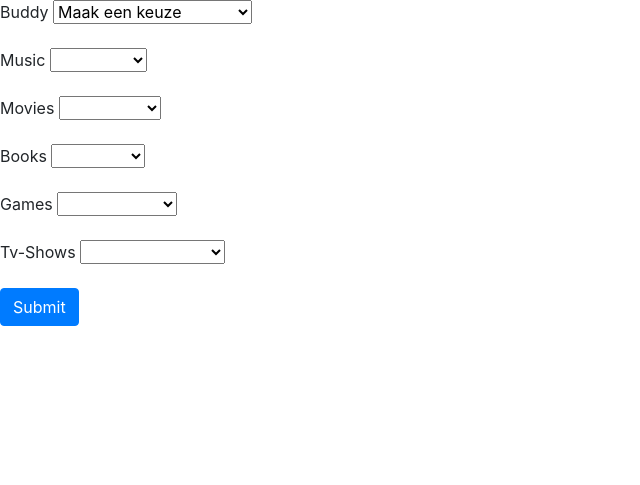
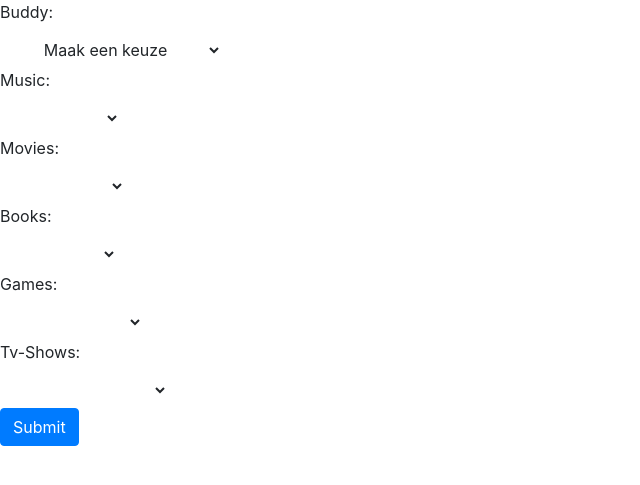
Before and after one commit to GlennVanLaere/PHP-project, a PHP site: page /tags.php in a window 1280 px wide. Shown: the top 485 px of the page, without its empty margins (0-640 px from the left). Run offline with PHP 8.4, Linux system fonts and the light colour scheme; a user stored in the database is signed in; data comes from the database, SQL or seed files in the repository.

Commit message:
Update tags.php
bootstrap toegevoegd

```diff
--- a/tags.php
+++ b/tags.php
@@ -41,17 +41,17 @@
         </div>
     <?php endif; ?>
     <form action="" method="POST">
-    <div class="form-group">
-        <label for="buddy">Buddy</label>
-        <select name="buddy">
+    <div class="dropdown">
+    <label for="buddy">Buddy:</label></br>
+        <select name="buddy" class="btn btn-default dropdown-toggle" type="button" data-toggle="dropdown" aria-haspopup="true" aria-expanded="true">
             <option><?php echo $tags['buddy'] ?></option>
             <option>I am searching a buddy</option>
             <option>I want to be a buddy</option>>
         </select>
     </div>
-    <div class="form-group">
-        <label for="music">Music</label>
-        <select name="music">
+    <div class="dropdown">
+    <label for="music">Music:</label></br>
+        <select name="music" class="btn btn-default dropdown-toggle" type="button" data-toggle="dropdown" aria-haspopup="true" aria-expanded="true">
             <option><?php echo $tags['music'] ?></option>
             <option>Electro</option>
             <option>Hiphop</option>
@@ -63,9 +63,9 @@
             <option>Other</option>
         </select>
     </div>
-    <div class="form-group">
-        <label for="movies">Movies</label>
-        <select name="movies">
+    <div class="dropdown">
+    <label for="movies">Movies:</label></br>
+        <select name="movies" class="btn btn-default dropdown-toggle" type="button" data-toggle="dropdown" aria-haspopup="true" aria-expanded="true">
             <option><?php echo $tags['movies'] ?></option>
             <option>Action</option>
             <option>Adventure</option>
@@ -81,9 +81,9 @@
             <option>Other</option>
         </select>
     </div>
-    <div class="form-group">
-    <label for="books">Books</label>
-        <select name="books">
+    <div class="dropdown">
+    <label for="books">Books:</label></br>
+        <select name="books" class="btn btn-default dropdown-toggle" type="button" data-toggle="dropdown" aria-haspopup="true" aria-expanded="true">
             <option><?php echo $tags['books'] ?></option>
             <option>Action</option>
             <option>Comedy</option>
@@ -96,9 +96,9 @@
             <option>Other</option>
         </select>
     </div>
-    <div class="form-group">
-    <label for="games">Games</label>
-        <select name="games">
+    <div class="dropdown">
+    <label for="games">Games:</label></br>
+        <select name="games" class="btn btn-default dropdown-toggle" type="button" data-toggle="dropdown" aria-haspopup="true" aria-expanded="true">
             <option><?php echo $tags['games'] ?></option>
             <option>Action</option>
             <option>Adventure</option>
@@ -113,9 +113,9 @@
             <option>Other</option>
         </select>
     </div>
-    <div class="form-group">
-    <label for="tvShows">Tv-Shows</label>
-        <select name="tvShows">
+<div class="dropdown">
+    <label for="tvShows">Tv-Shows:</label></br>
+        <select name="tvShows" class="btn btn-default dropdown-toggle" type="button" data-toggle="dropdown" aria-haspopup="true" aria-expanded="true">
             <option><?php echo $tags['tvShows'] ?></option>
             <option>American series</option>
             <option>Dutch series</option>
@@ -124,7 +124,7 @@
             <option>Sport</option>
             <option>Other</option>
         </select>
-    </div>
+</div>
     <div>
         <input type="submit" value="Submit" class="btn btn-primary">
     </div>
```
